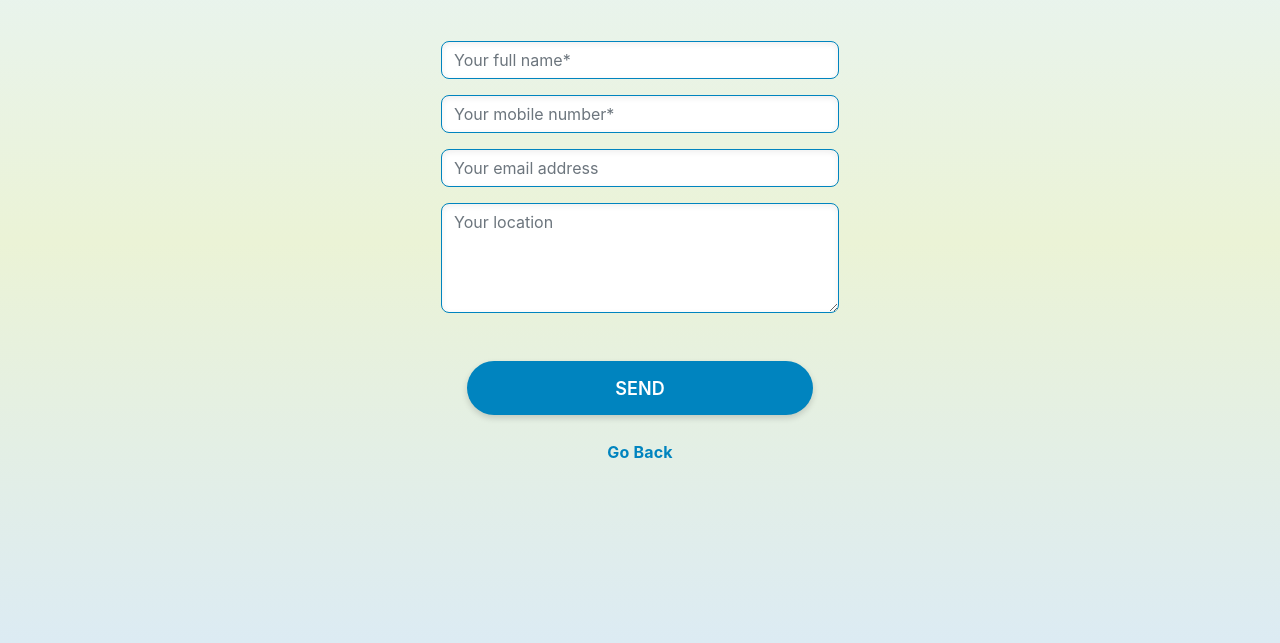
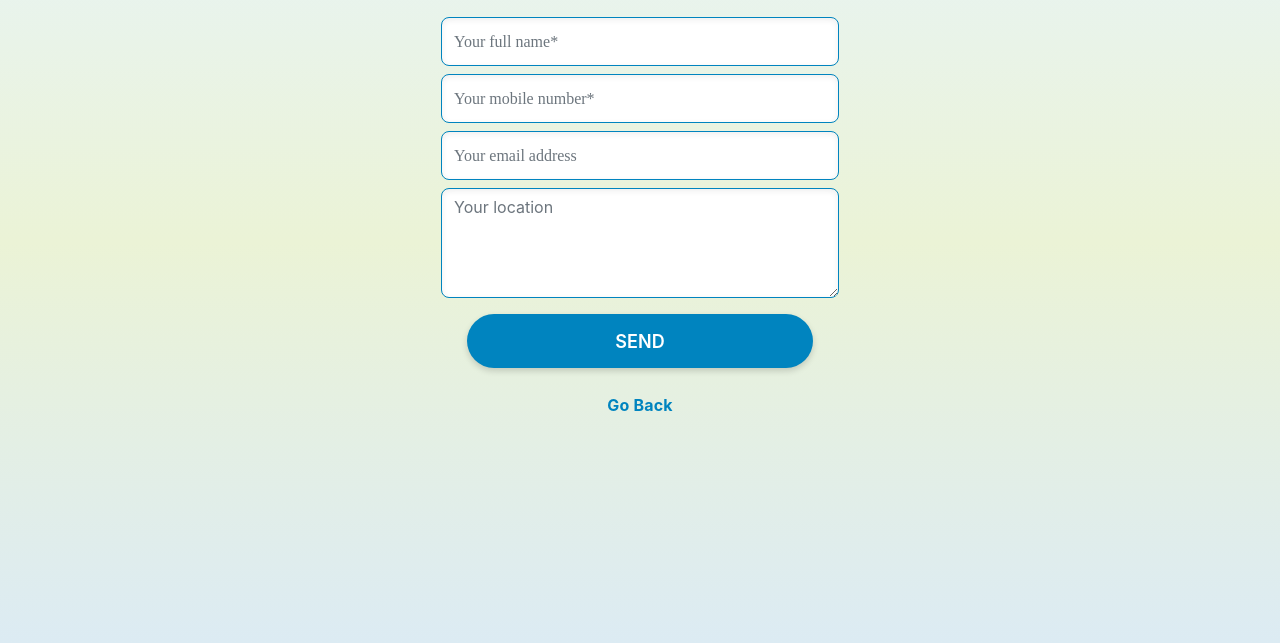
Before and after one commit to haidertoqeer/calmtagMobile, a plain HTML site: page Info.html in a window 1280 px wide. Shown: the part 157-800 px from the top of the page. Drawn offline with nearby package versions, Linux system fonts and the light colour scheme.

Commit message:
input field font family update

```diff
--- a/Info.html
+++ b/Info.html
@@ -22,7 +22,7 @@
 				<div class="container">
 					<div class="row">
 						<div class="col-lg-12 text-center">
-							<img src="assets/images/logo.png" alt="" class="img-fluid mt-5">
+							<img src="assets/images/logo.png" alt="" class="img-fluid mt-3">
 						</div>
 					</div>
 				</div>
@@ -36,12 +36,12 @@
 						</div>
 						<div class="col-lg-12 mt-4">
 							<input type="text" class="form-control login-input" placeholder="Your full name*">
-							<input type="text" class="form-control login-input mt-3" placeholder="Your mobile number*">
-							<input type="text" class="form-control login-input mt-3" placeholder="Your email address">
+							<input type="text" class="form-control login-input mt-2" placeholder="Your mobile number*">
+							<input type="text" class="form-control login-input mt-2" placeholder="Your email address">
 							<!-- <input type="text" class="form-control login-input mt-3" rows="4" cols="50" placeholder="Your Location*"> -->
-							<textarea class="form-control mt-3" col="10" rows="4" placeholder="Your location"></textarea>
+							<textarea class="form-control mt-2" col="10" rows="4" placeholder="Your location"></textarea>
 						</div>
-						<div class="col-lg-12 mt-5 text-center">
+						<div class="col-lg-12 mt-3 text-center">
 							<button class="Next" type="next">SEND</button>
 							<p class="cst-p1 text-center"> Go Back </p>
 						</div>
--- a/assets/css/style.css
+++ b/assets/css/style.css
@@ -161,6 +161,11 @@ select.cst-form-control{
     margin: auto;
     height: 49px;
 }
+
+input{
+    height: 49px !important;
+     font: normal normal normal 16px/22px Source Sans Pro;
+}
 .ht_cst-5{
     font: italic normal bold 20px/27px Open Sans;
     letter-spacing: 0.19px;
```
Also changed, not shown: index.html (+3 -3 lines), person.html (+4 -4 lines), please.html (+1 -1 lines), tag.html (+1 -1 lines), thanks.html (+1 -1 lines).
